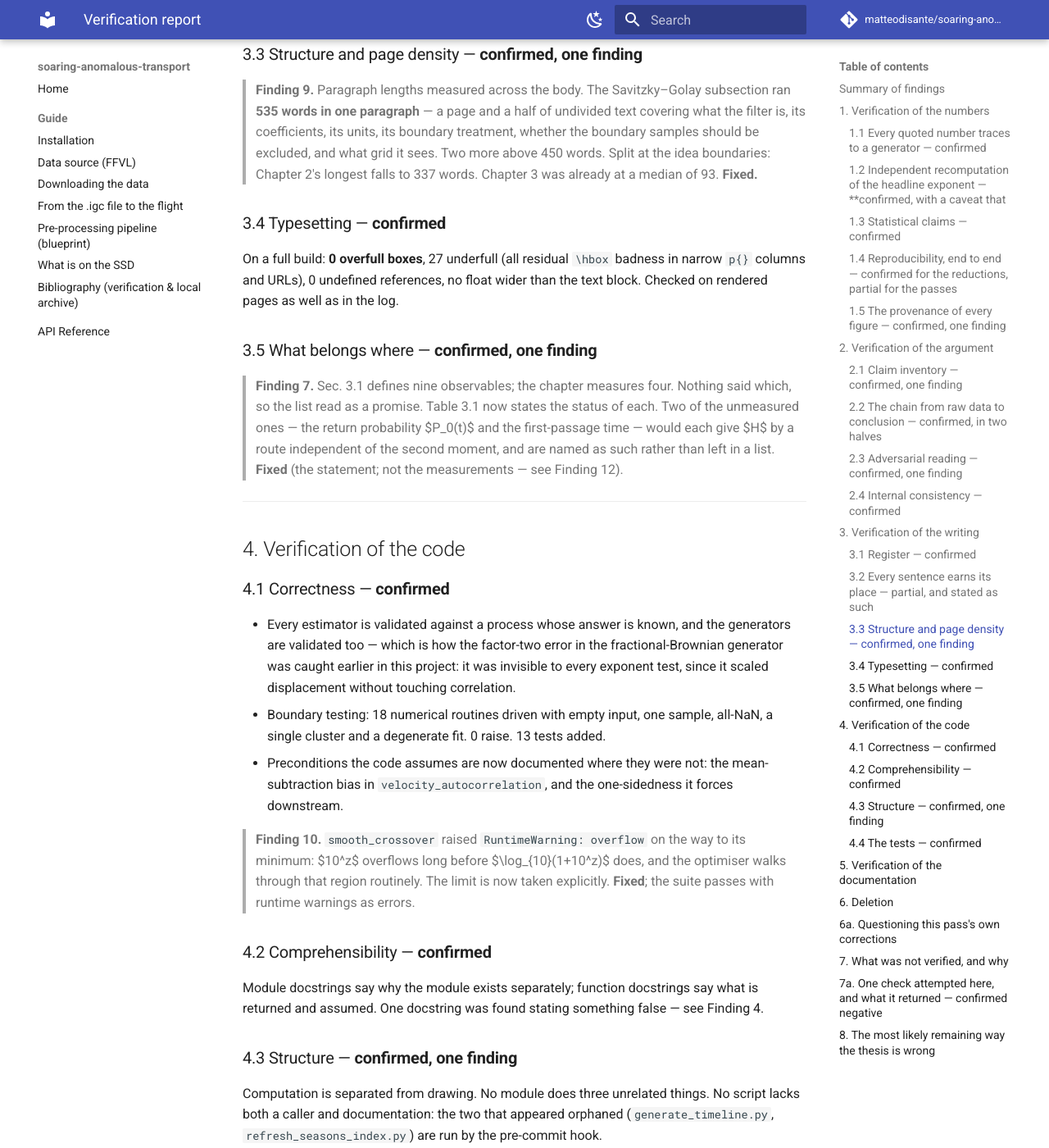
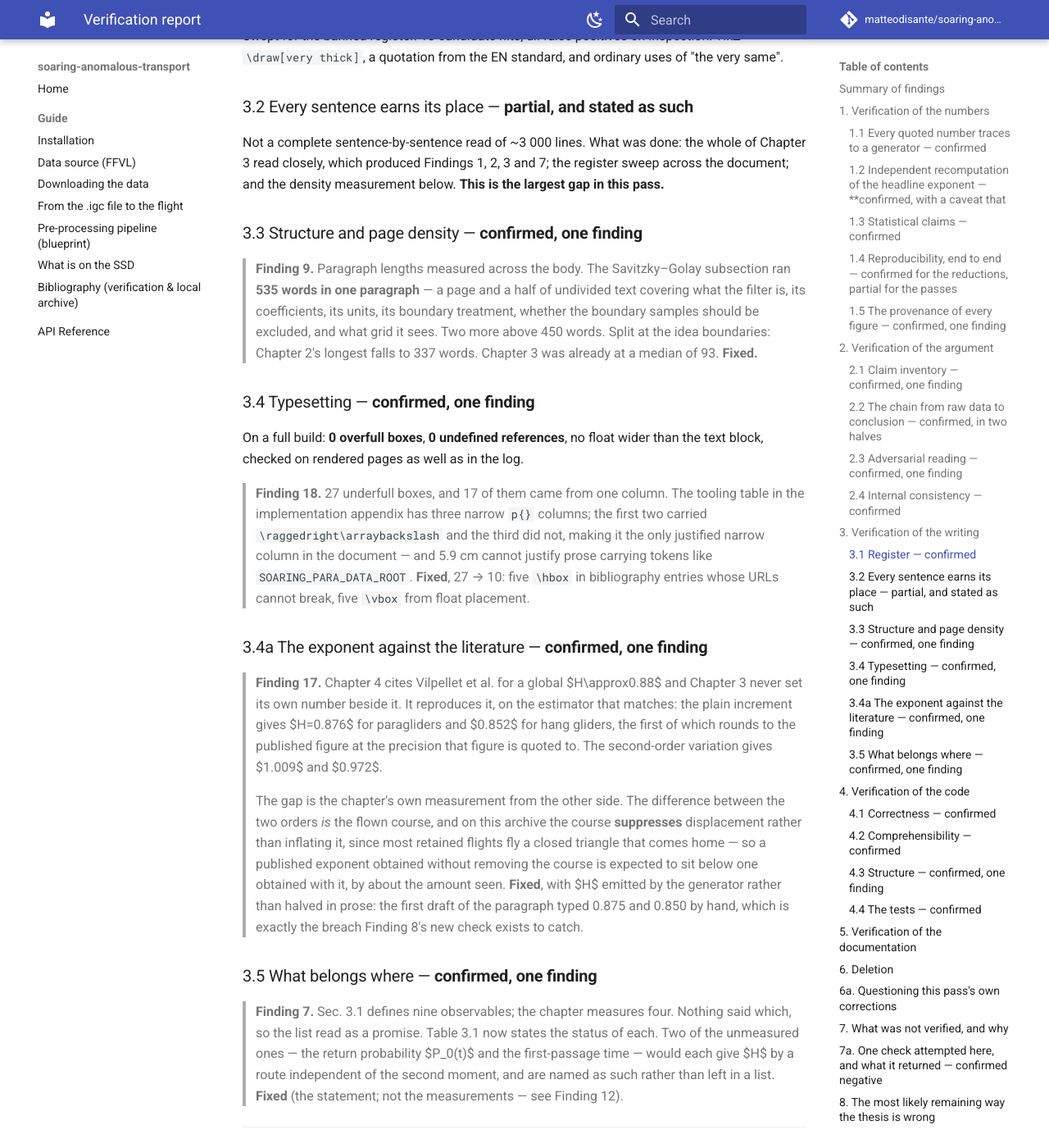
Before and after one commit to matteodisante/soaring-anomalous-transport, an MkDocs documentation site: the page built from docs/VERIFICATION-REPORT.md, in a window 1280 px wide and 1400 px high, scrolled down 5491 px. Shown: the whole window at 82% size. Built offline with MkDocs 1.6.1 and Material for MkDocs 9.7.7, drawn with Linux system fonts in a browser that asks for light colours; comment, search, counter and statistics services are not loaded; some of the changed text lies outside the part shown.

Commit message:
docs: three more findings in the verification report
The shape caption still lettered four panels after the figure grew to six, and named the
wrong observable at (c). Chapter 3 never put its exponent beside the published one Chapter 4
cites, which it reproduces. And one narrow table column was justified where its two
neighbours were ragged, which accounted for 17 of the document's 27 underfull boxes.

```diff
--- a/docs/VERIFICATION-REPORT.md
+++ b/docs/VERIFICATION-REPORT.md
@@ -29,6 +29,9 @@ and are recorded as such in §6a.
 | 13 | The abstract described the document as a plan; Chapter 3 contains measurements | understatement | fixed |
 | 14 | The introduction pointed the modelling decision at the wrong chapter, and promised measurements the body does not make | wrong reference | fixed |
 | 15 | The first-passage exponent, tried here as a cross-check, moves by 0.5 across the available radii | negative result | reported |
+| 16 | Fig. 3.3's caption lettered four panels; the figure has six, and (c) named the wrong one | wrong caption | fixed |
+| 17 | Chapter 3 never put its exponent beside the published one it cites in Chapter 4 | missing comparison | fixed |
+| 18 | One narrow table column was justified where its neighbours were ragged, causing 17 of 27 underfull boxes | typesetting | fixed |
 
 ---
 
@@ -195,11 +198,33 @@ document; and the density measurement below. **This is the largest gap in this p
 > boundaries: Chapter 2's longest falls to 337 words. Chapter 3 was already at a median of 93.
 > **Fixed.**
 
-### 3.4 Typesetting — **confirmed**
+### 3.4 Typesetting — **confirmed, one finding**
 
-On a full build: **0 overfull boxes**, 27 underfull (all residual `\hbox` badness in narrow
-`p{}` columns and URLs), 0 undefined references, no float wider than the text block. Checked
-on rendered pages as well as in the log.
+On a full build: **0 overfull boxes**, **0 undefined references**, no float wider than the
+text block, checked on rendered pages as well as in the log.
+
+> **Finding 18.** 27 underfull boxes, and 17 of them came from one column. The tooling table
+> in the implementation appendix has three narrow `p{}` columns; the first two carried
+> `\raggedright\arraybackslash` and the third did not, making it the only justified narrow
+> column in the document — and 5.9 cm cannot justify prose carrying tokens like
+> `SOARING_PARA_DATA_ROOT`. **Fixed**, 27 → 10: five `\hbox` in bibliography entries whose
+> URLs cannot break, five `\vbox` from float placement.
+
+### 3.4a The exponent against the literature — **confirmed, one finding**
+
+> **Finding 17.** Chapter 4 cites Vilpellet et al. for a global $H\approx0.88$ and Chapter 3
+> never set its own number beside it. It reproduces it, on the estimator that matches: the
+> plain increment gives $H=0.876$ for paragliders and $0.852$ for hang gliders, the first of
+> which rounds to the published figure at the precision that figure is quoted to. The
+> second-order variation gives $1.009$ and $0.972$.
+>
+> The gap is the chapter's own measurement from the other side. The difference between the
+> two orders *is* the flown course, and on this archive the course **suppresses**
+> displacement rather than inflating it, since most retained flights fly a closed triangle
+> that comes home — so a published exponent obtained without removing the course is expected
+> to sit below one obtained with it, by about the amount seen. **Fixed**, with $H$ emitted by
+> the generator rather than halved in prose: the first draft of the paragraph typed 0.875 and
+> 0.850 by hand, which is exactly the breach Finding 8's new check exists to catch.
 
 ### 3.5 What belongs where — **confirmed, one finding**
 
```
Also changed, not shown: other parts of docs/VERIFICATION-REPORT.md (+1 -1 lines), 2 other files.
